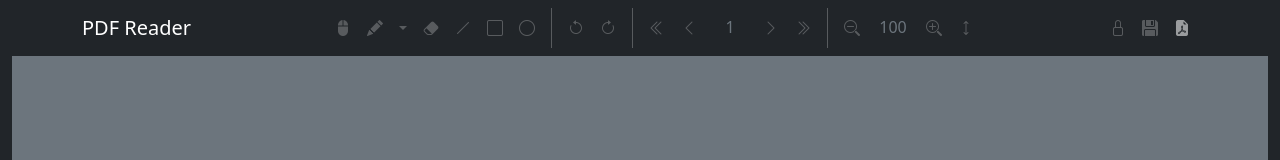
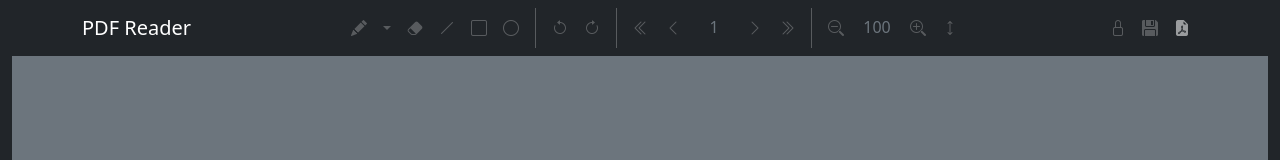
Before and after one commit to emre-ayhan/simple_pdf_reader, a Vue app: page / in a window 1280 px wide. Shown: the top 160 px of the page. Built offline with nearby package versions, Linux system fonts and the light colour scheme.

Commit message:
modified:   src/components/PdfReader.vue

```diff
--- a/src/components/PdfReader.vue
+++ b/src/components/PdfReader.vue
@@ -893,11 +893,6 @@ onUnmounted(() => {
                 <!-- Toolbar -->
                 <ul class="navbar-nav mx-auto">
                     <!-- Drawing -->
-                     <li class="nav-item">
-                        <a class="nav-link" href="#" @click.prevent="(isDrawing = false, isEraser = false)" :class="{ disabled: !isFileLoaded, active: !isDrawing && !isEraser && isFileLoaded }" title="Clear All Drawing">
-                            <i class="bi bi-mouse2-fill"></i>
-                        </a>
-                    </li>
                     <li class="nav-item btn-group">
                         <a class="nav-link" href="#" @click.prevent="isFileLoaded && (isDrawing = !isDrawing, isEraser = false, drawMode = 'pen')" :class="{ disabled: !isFileLoaded }" :style="{ color: isDrawing && drawMode === 'pen' ? drawColor : '' }">
                             <i class="bi bi-pencil-fill"></i>
```
